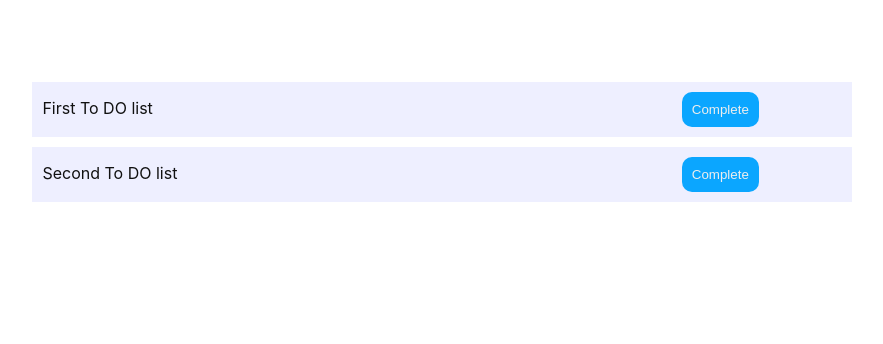
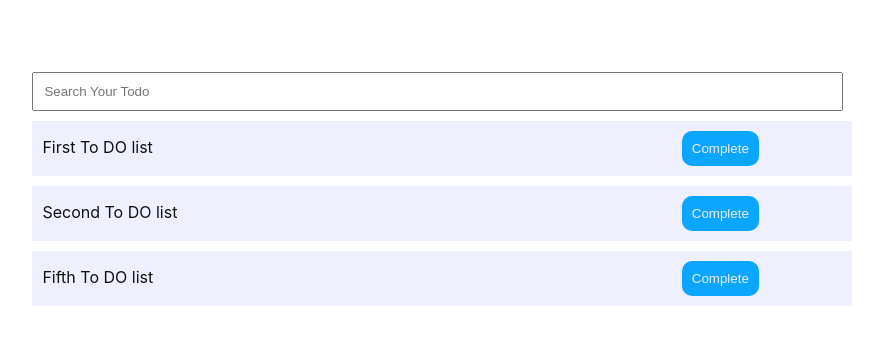
Before and after one commit to ReactorboY/Programming-News, a React (Create React App) app: page / in a window 1280 px wide. Shown: the top 344 px of the page, without its empty margins (198-1081 px from the left). Built offline with nearby package versions, Linux system fonts and the light colour scheme.

Commit message:
search added update #4

```diff
--- a/src/App.css
+++ b/src/App.css
@@ -26,3 +26,8 @@
   padding: 10px;
   border: none;
 }
+
+input[type="text"] {
+  padding: 10px;
+  width: 96%;
+}
--- a/src/App.js
+++ b/src/App.js
@@ -11,16 +11,25 @@
         title:'Second To DO list',
         completed: false,
         id:1
+    },
+    {
+        title: 'Fifth To DO list',
+        completed: false,
+        id: 2
     }
 ]
+
+const isSearched = searchTerm =>  item =>  !searchTerm || item.title.toLowerCase().includes(searchTerm.toLowerCase())
 
 class App extends PureComponent {
     constructor(props) {
         super(props)
         this.state = {
             list,
+            searchTerm:''
         }
         this.onClickMe = this.onClickMe.bind(this)
+        this.onSearchChange = this.onSearchChange.bind(this)
     }
 
     onClickMe(id) {
@@ -28,11 +37,21 @@
         this.setState({list:updatedList})
     }
 
+    onSearchChange(e) {
+        this.setState({searchTerm: e.target.value})
+    }
+
     render() {
         return (
             <main>
                 <div>
-                    {this.state.list.map(item =>
+                <form>
+                    <input
+                        type="text"
+                        placeholder="Search Your Todo"
+                        onChange={this.onSearchChange}/>
+                </form>
+                    {this.state.list.filter(isSearched(this.state.searchTerm)).map(item =>
                         <div key={item.id} className="listDiv">
                             <div style={{display:'inline-block',width:'80%'}}>
                                 <span>{item.title} </span>
```
